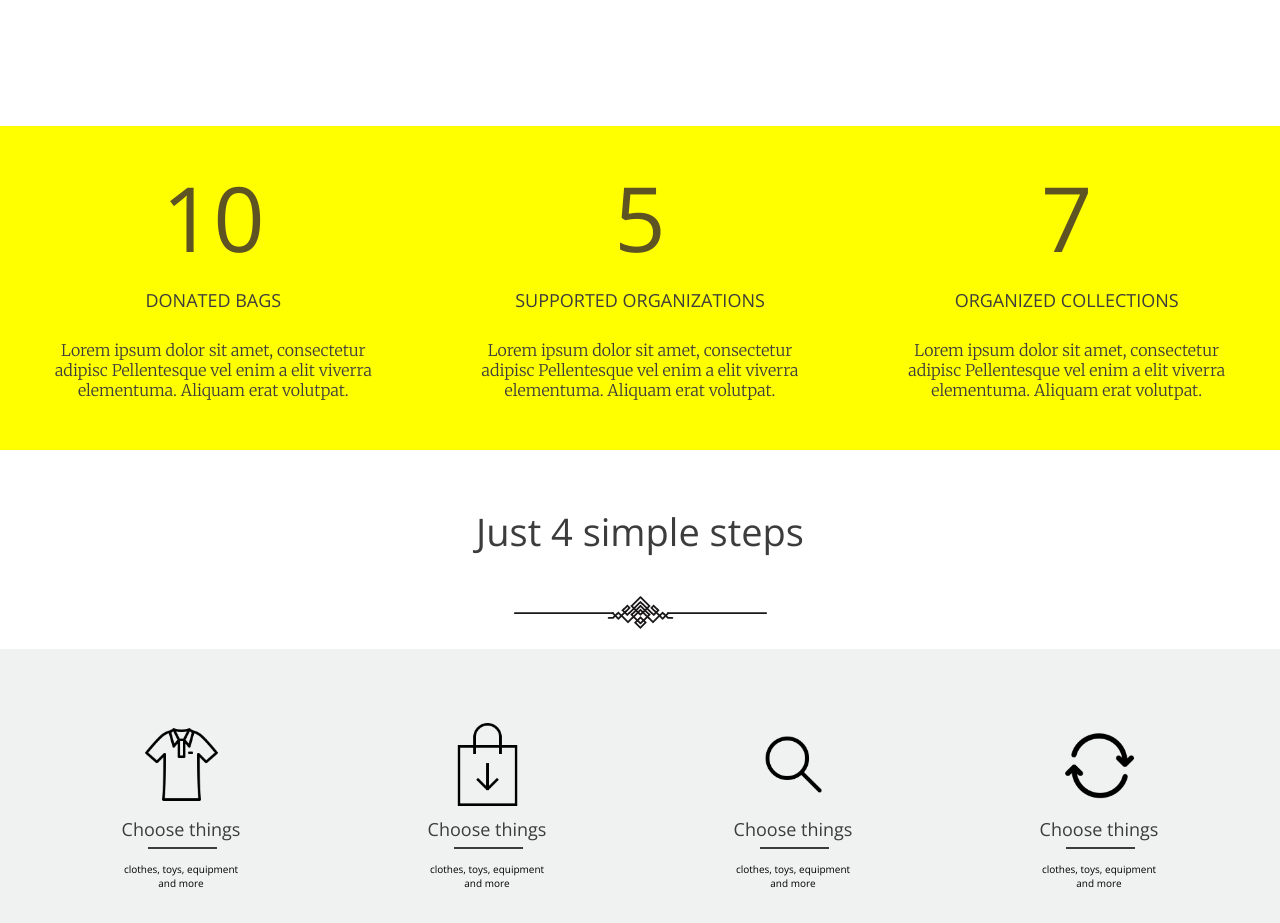
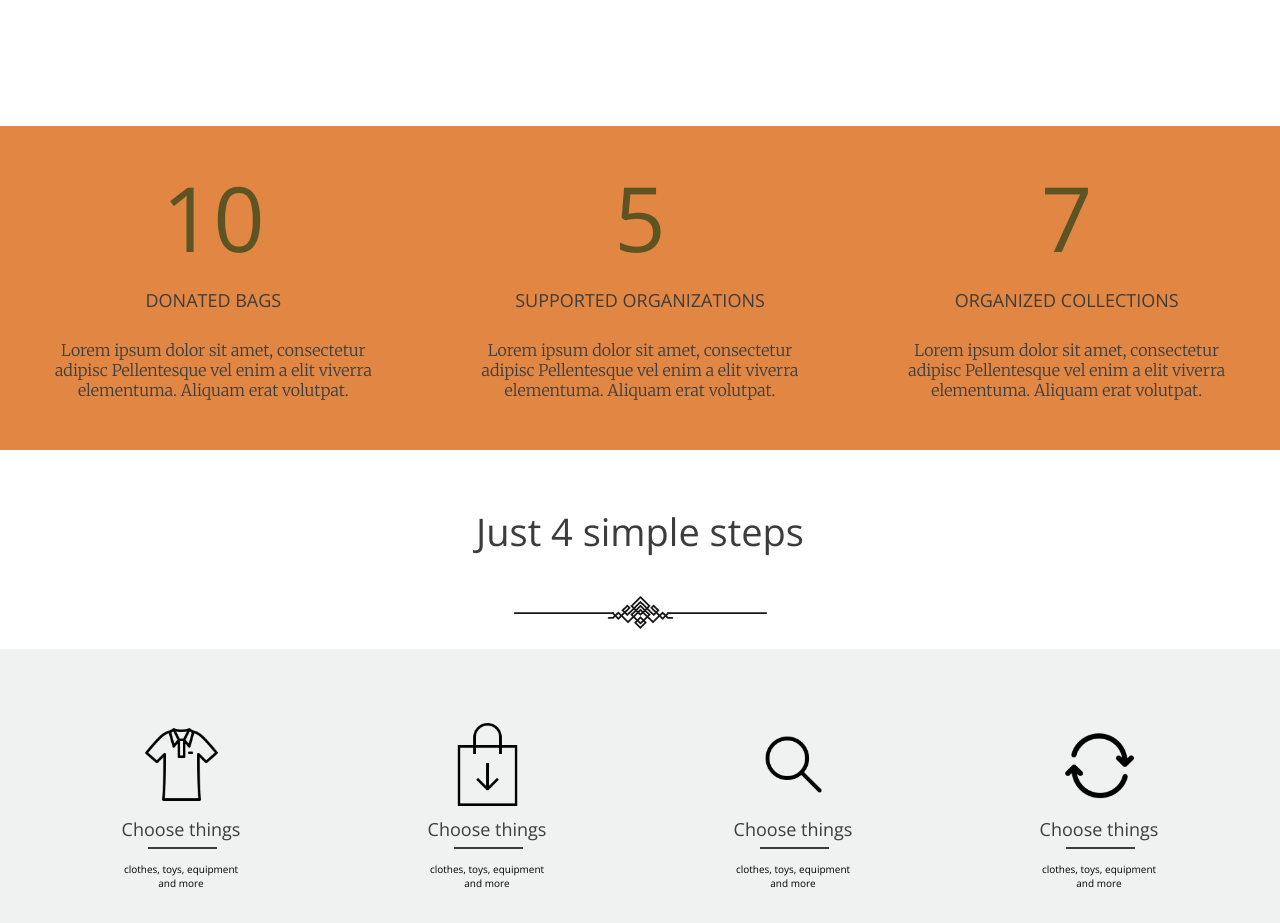
Before and after one commit to zanetasochon/Give-things-back, a React (Vite) app: page / in a window 1280 px wide. Shown: the part 1060-1983 px from the top of the page. Built offline with nearby package versions, Linux system fonts and the light colour scheme; no server answers; sample sign-in values are in the browser's storage.

Commit message:
change three columns background style

```diff
--- a/src/components/ThreeColumns/dashboardThreeColumns.scss
+++ b/src/components/ThreeColumns/dashboardThreeColumns.scss
@@ -2,7 +2,7 @@
   position: relative;
   height: auto;
   display: flex;
-  background-color: yellow;
+  background-color: #e28743;
   margin-top: 15rem;
 
   .container__column {
```
